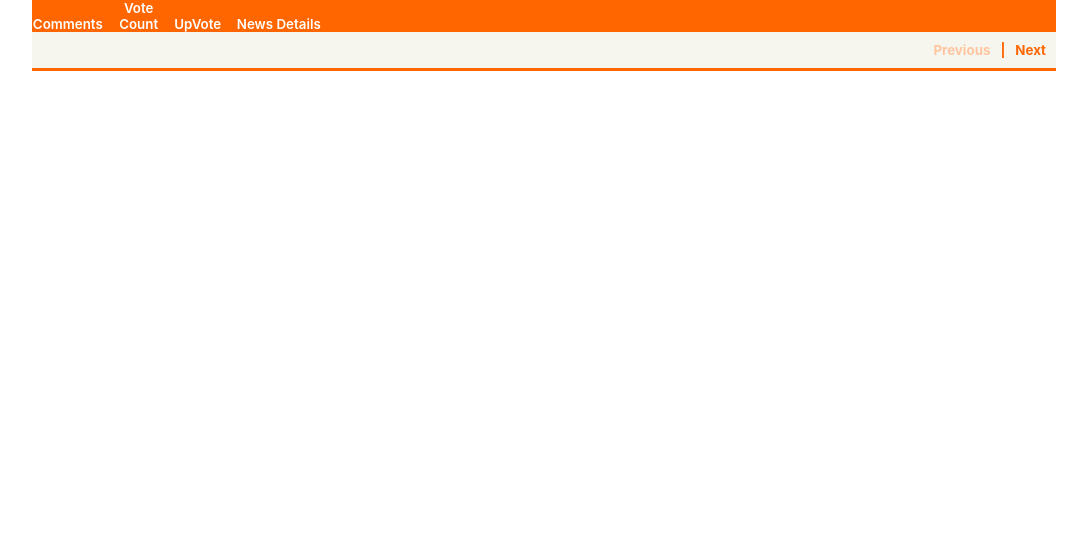
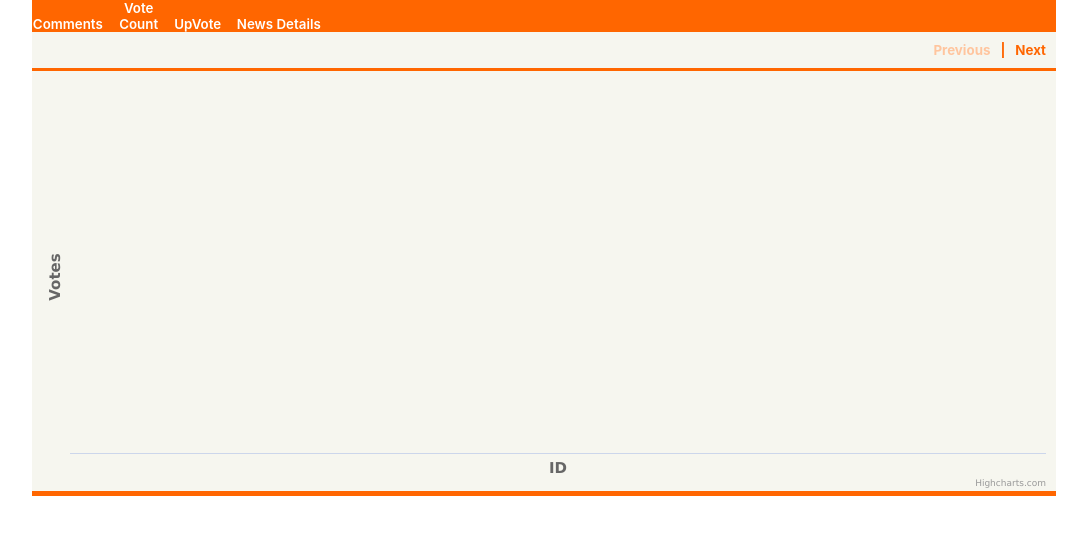
Before and after one commit to ajumal-ashraf-dev/ps-assignment, a React (Create React App) app: page /page/1 in a window 1280 px wide. Shown: the top 534 px of the page, without its empty margins (96-1183 px from the left). Built offline with nearby package versions, Linux system fonts and the light colour scheme; no server answers.

Commit message:
Charts Component Completed

```diff
--- a/package.json
+++ b/package.json
@@ -12,6 +12,8 @@
     "@testing-library/user-event": "^7.2.1",
     "axios": "^0.19.2",
     "express": "^4.17.1",
+    "highcharts": "^8.1.1",
+    "highcharts-react-official": "^3.0.0",
     "ignore-styles": "^5.0.1",
     "moment": "^2.26.0",
     "node-sass": "^4.14.1",
--- a/src/components/chart/Chart.js
+++ b/src/components/chart/Chart.js
@@ -1,11 +1,51 @@
 import React from 'react';
 import { useSelector } from 'react-redux';
+import Highcharts from 'highcharts'
+import HighchartsReact from 'highcharts-react-official'
 
 import './Chart.scss';
 
 const Chart = () => {
     const newsList = useSelector(state => state.news.list);
-    return <div></div>
+
+    const options = {
+        title: {
+          text: ''
+        },
+        chart: {
+            backgroundColor: '#f6f6ef'
+        },
+        yAxis: {
+            title: {
+                text: 'Votes',
+                style: {
+                    fontSize: '15px',
+                    fontWeight: 'bold'
+                }
+            }
+        },
+        xAxis: {
+            title: {
+                text: 'ID',
+                style: {
+                    fontSize: '15px',
+                    fontWeight: 'bold'
+                }
+            },
+            categories: newsList.map(obj => obj.objectID)
+        },
+        series: [{
+          data: newsList.map(obj => obj.points),
+          showInLegend: false,
+          name: "Votes"
+        }]
+    }
+    return <div className="chart-container">
+        <HighchartsReact
+            highcharts={Highcharts}
+            options={options}
+        />
+    </div>
 }
 
 export default Chart;
--- a/src/components/chart/Chart.scss
+++ b/src/components/chart/Chart.scss
@@ -0,0 +1,5 @@
+.chart-container{
+    padding-top: 20px;
+    border-bottom: 5px solid rgb(255, 102, 0);
+    background-color: #f6f6ef;
+}
```
Also changed, not shown: 1 other file (tests, documents, lock files or other folders).
